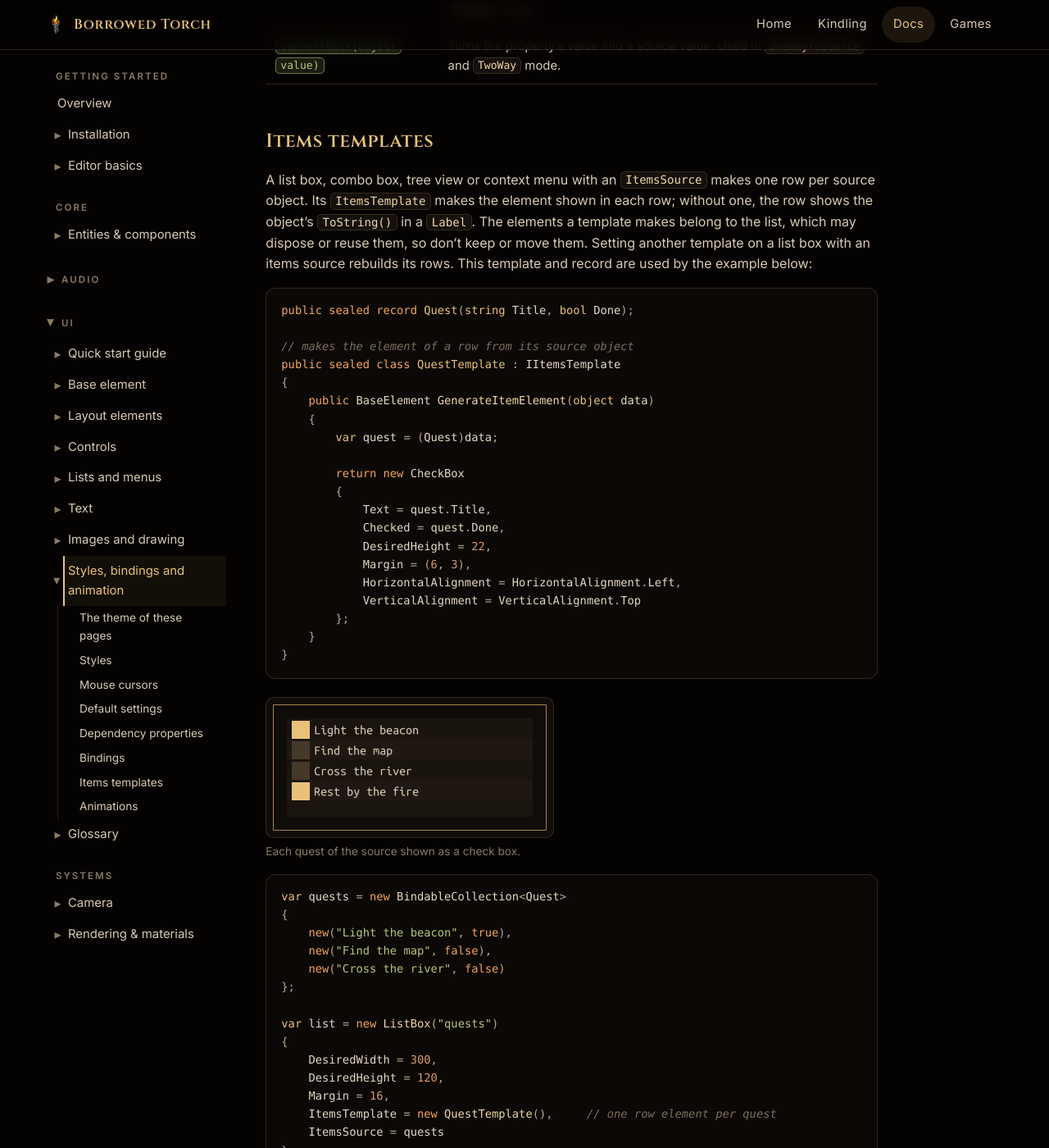
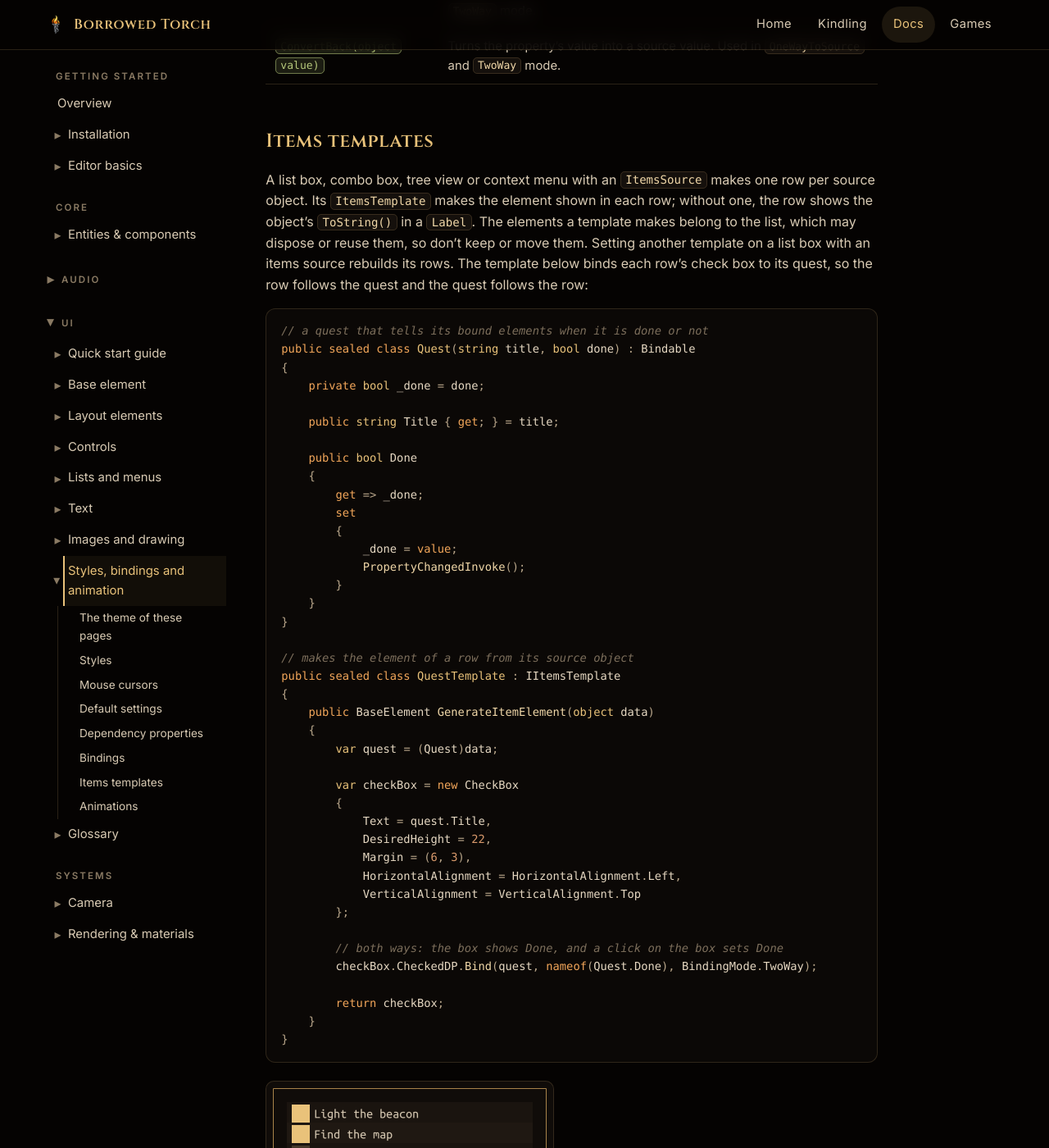
Before and after one commit to Elzianor/borrowedtorch-site, a Jekyll site: the page built from docs/ui-styles.md, in a window 1280 px wide and 1400 px high, scrolled down 25924 px. Shown: the whole window at 82% size. Built offline with Jekyll 4.4.1, drawn with Linux system fonts in a browser that asks for light colours; some web fonts are replaced; some of the changed text lies outside the part shown.

Commit message:
Bind each quest's check box to its Done in the items template example
Quest is a Bindable with a Done property, the template binds the row's
check box to it both ways, and the example sets Done of one quest after
the list is shown: its box checks itself.

Co-Authored-By: Claude Opus 5.5 <noreply@anthropic.com>

````diff
--- a/docs/ui-styles.md
+++ b/docs/ui-styles.md
@@ -781,11 +781,27 @@ A list box, combo box, tree view or context menu with an `ItemsSource` makes one
 `ItemsTemplate` makes the element shown in each row; without one, the row shows the object's `ToString()` in a
 <a class="ref" href="/docs/ui-glossary/elements/label/">`Label`</a>. The elements a template makes belong to the list, which may dispose or reuse them, so don't keep or move
 them. Setting another
-template on a list box with an items source rebuilds its rows. This template and record are used by the example
-below:
+template on a list box with an items source rebuilds its rows. The template below binds each row's check box to its
+quest, so the row follows the quest and the quest follows the row:
 
 ```csharp
-public sealed record Quest(string Title, bool Done);
+// a quest that tells its bound elements when it is done or not
+public sealed class Quest(string title, bool done) : Bindable
+{
+    private bool _done = done;
+
+    public string Title { get; } = title;
+
+    public bool Done
+    {
+        get => _done;
+        set
+        {
+            _done = value;
+            PropertyChangedInvoke();
+        }
+    }
+}
 
 // makes the element of a row from its source object
 public sealed class QuestTemplate : IItemsTemplate
@@ -794,22 +810,26 @@ public sealed class QuestTemplate : IItemsTemplate
     {
         var quest = (Quest)data;
 
-        return new CheckBox
+        var checkBox = new CheckBox
         {
             Text = quest.Title,
-            Checked = quest.Done,
             DesiredHeight = 22,
             Margin = (6, 3),
             HorizontalAlignment = HorizontalAlignment.Left,
             VerticalAlignment = VerticalAlignment.Top
         };
+
+        // both ways: the box shows Done, and a click on the box sets Done
+        checkBox.CheckedDP.Bind(quest, nameof(Quest.Done), BindingMode.TwoWay);
+
+        return checkBox;
     }
 }
 ```
 
 <figure class="shot">
-  <img src="{{ '/assets/img/ui/styles-items-template.png' | relative_url }}" width="334" height="154" alt="A list of four check boxes: Light the beacon and Rest by the fire checked, Find the map and Cross the river unchecked">
-  <figcaption>Each quest of the source shown as a check box.</figcaption>
+  <img src="{{ '/assets/img/ui/styles-items-template.png' | relative_url }}" width="334" height="154" alt="A list of four check boxes: Light the beacon, Find the map and Rest by the fire checked, Cross the river unchecked">
+  <figcaption>Each quest of the source shown as a check box bound to its Done: setting Done of the second quest checked its box.</figcaption>
 </figure>
 
 ```csharp
@@ -830,6 +850,7 @@ var list = new ListBox("quests")
 };
 
 quests.Add(new Quest("Rest by the fire", true));   // a new row appears
+quests[1].Done = true;                             // its box checks itself
 
 ui.AddElementToRoot(list);
 ```
````
Also changed, not shown: assets/img/ui/styles-items-template.png.
